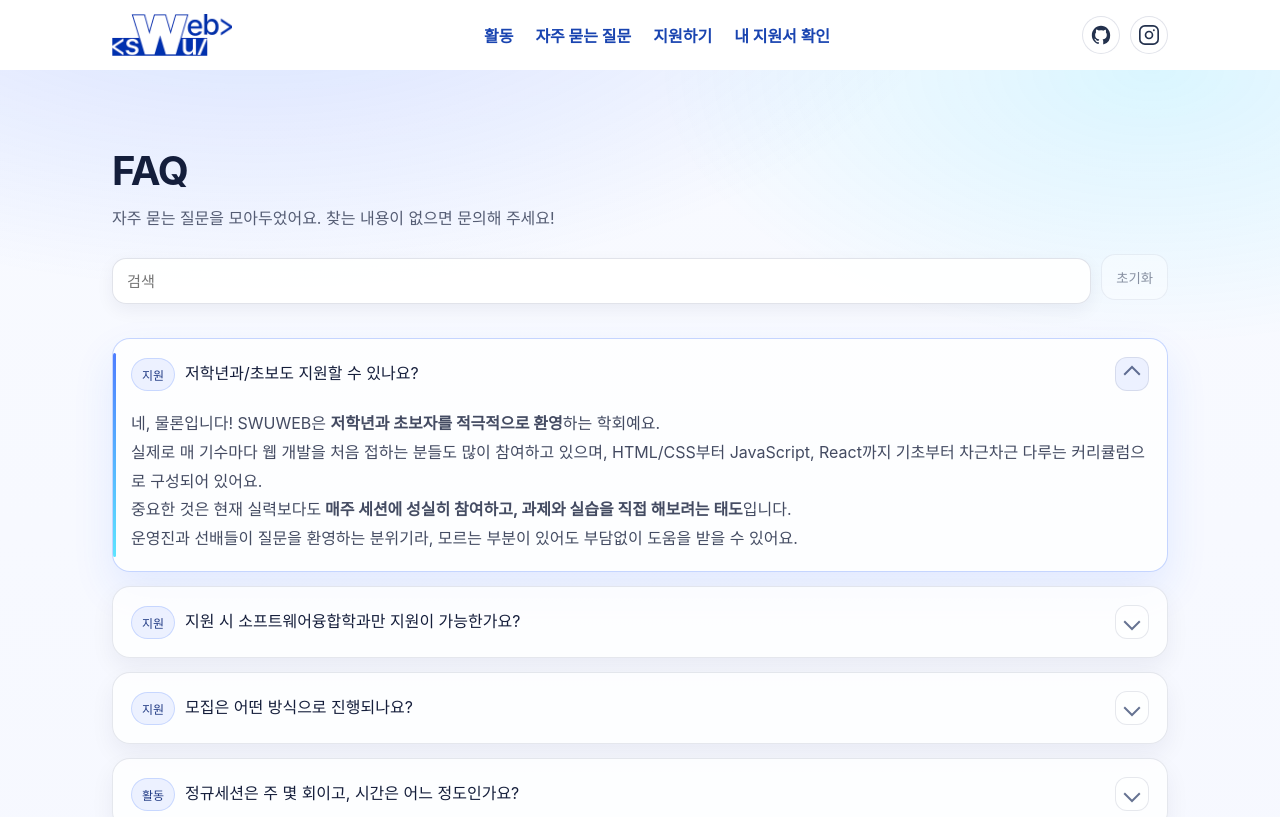
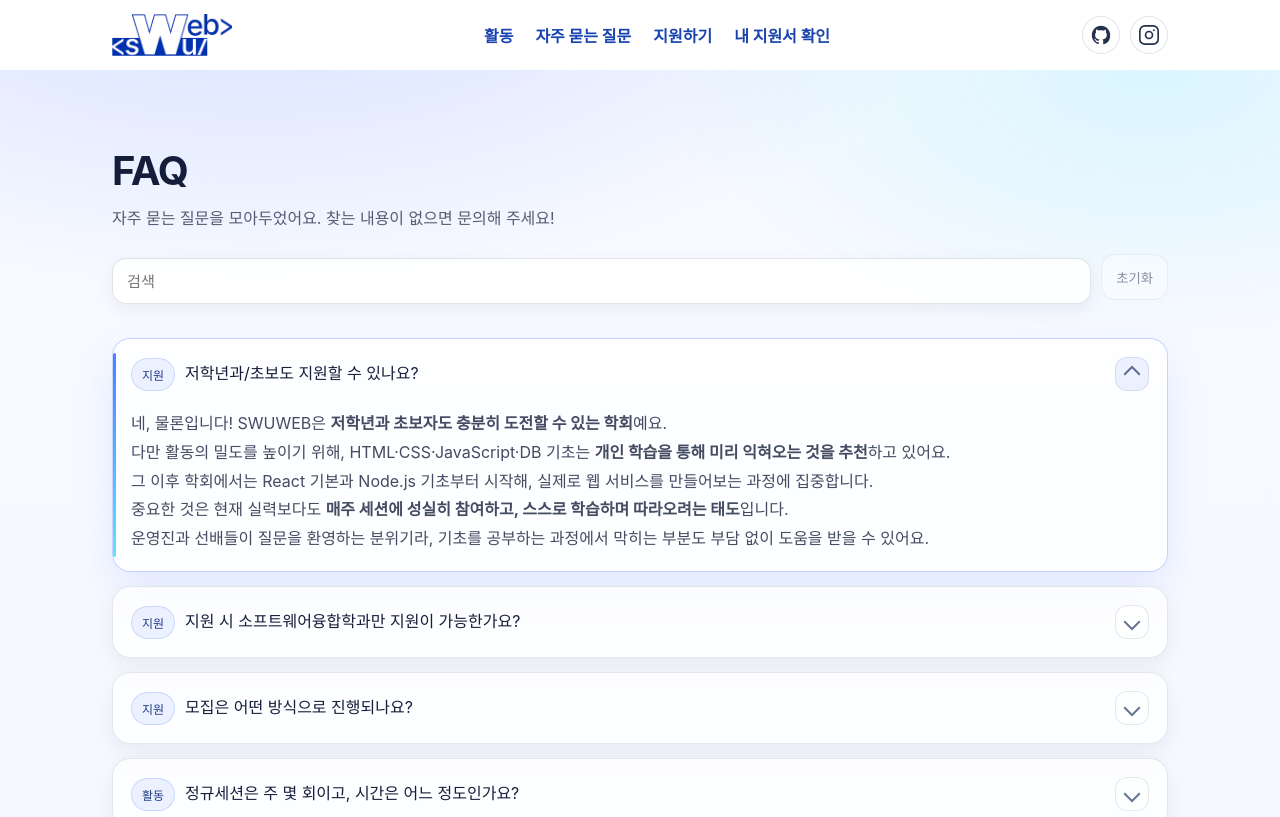
Before and after one commit to chae1125/swuweb-homepage, a React (Vite) app: page /faq in a window 1280 px wide. Shown: the top 817 px of the page. Built offline with nearby package versions, Linux system fonts and the light colour scheme.

Commit message:
:art: Fix: 지원 FAQ 내용 수정 및 문장 개선

```diff
--- a/src/components/apply/data/applyData.ts
+++ b/src/components/apply/data/applyData.ts
@@ -9,7 +9,7 @@ export const APPLY_INFO: ApplyInfoCard[] = [
 
 export const APPLY_STEPS: ApplyStep[] = [
   { title: "서류 지원", date: "1/15 ~ 1/25", desc: "왜 SWUWEB에 지원하게 되었는지, 어떤 활동을 기대하고 있는지 자유롭게 적어주세요." },
-  { title: "비대면 면접", date: "1/26 ~ 1/28", desc: "지원서 내용을 바탕으로 관심사와 학회 활동에 대해 가볍게 이야기를 나눕니다." },
+  { title: "비대면 면접", date: "1/27 ~ 1/29", desc: "지원서 내용을 바탕으로 관심사와 학회 활동에 대해 가볍게 이야기를 나눕니다." },
   { title: "합격 발표", date: "1/30", desc: "합격 여부는 개별적으로 안내되며, 이후 활동을 위한 채널로 초대됩니다." },
   { title: "OT 시작", date: "2월 첫째 주", desc: "학회 운영 방식과 앞으로의 일정, 팀·스터디 구성을 함께 안내합니다." },
 ];
--- a/src/components/faq/data/FaqData.tsx
+++ b/src/components/faq/data/FaqData.tsx
@@ -7,21 +7,22 @@ export const FAQS: FaqItemType[] = [
     a: (
       <>
         네, 물론입니다! SWUWEB은{" "}
-        <strong>저학년과 초보자를 적극적으로 환영</strong>하는 학회예요.
+        <strong>저학년과 초보자도 충분히 도전할 수 있는 학회</strong>예요.
         <br />
-        실제로 매 기수마다 웹 개발을 처음 접하는 분들도 많이 참여하고 있으며,
-        HTML/CSS부터 JavaScript, React까지 기초부터 차근차근 다루는 커리큘럼으로
-        구성되어 있어요.
+        다만 활동의 밀도를 높이기 위해, HTML·CSS·JavaScript·DB 기초는{" "}
+        <strong>개인 학습을 통해 미리 익혀오는 것을 추천</strong>하고 있어요.
         <br />
-        중요한 것은 현재 실력보다도
+        그 이후 학회에서는 React 기본과 Node.js 기초부터 시작해, 실제로 웹
+        서비스를 만들어보는 과정에 집중합니다.
+        <br />
+        중요한 것은 현재 실력보다도{" "}
         <strong>
-          {" "}
-          매주 세션에 성실히 참여하고, 과제와 실습을 직접 해보려는 태도
+          매주 세션에 성실히 참여하고, 스스로 학습하며 따라오려는 태도
         </strong>
         입니다.
         <br />
-        운영진과 선배들이 질문을 환영하는 분위기라, 모르는 부분이 있어도
-        부담없이 도움을 받을 수 있어요.
+        운영진과 선배들이 질문을 환영하는 분위기라, 기초를 공부하는 과정에서
+        막히는 부분도 부담 없이 도움을 받을 수 있어요.
       </>
     ),
   },
@@ -30,11 +31,16 @@ export const FAQS: FaqItemType[] = [
     q: "지원 시 소프트웨어융합학과만 지원이 가능한가요?",
     a: (
       <>
-        전공에 대한 제한은 없습니다.
+        SWUWEB은 소프트웨어융합학과 내에서 운영되는 소학회로,
+        <strong> 소프트웨어융합학과 본전공생 또는 복수전공생, 부전공생</strong>을 대상으로
+        지원을 받고 있습니다.
         <br />
-        소프트웨어융합학과가 아니어도 충분히 지원하실 수 있으며,
-        학과보다 <strong> 학회 활동에 얼마나 적극적으로 참여할 수 있는지, 얼마나 흥미를 가지고 있는지</strong>
-        를 더 중요하게 보고 있습니다.
+        학과 외 학생분들의 관심에 감사드리며, 현재는 학회 운영 특성상 모집
+        대상을 전공생으로 한정하고 있습니다.
+        <br />
+        다만 학년이나 개발 경험 여부와는 무관하게,
+        <strong> 성실한 참여 의지와 학습 태도</strong>를 가장 중요하게 보고
+        있습니다.
       </>
     ),
   },
@@ -71,14 +77,14 @@ export const FAQS: FaqItemType[] = [
         기본적으로 <strong>주 1회 정규세션</strong>이 진행됩니다.
         <br />
         정규세션에서는 주차별 주제에 맞춰 이론 설명과 실습, 그리고 과제 안내까지
-        함께 이루어져요.
+        함께 이루어집니다.
         <br />
         이 외에도 파트별 스터디나 팀 프로젝트 기간에는 팀 상황에 따라 추가적인
         모임이 있을 수 있습니다.
         <br />
         요일과 시간은 학기 초에
         <strong> 구성원들의 시간표를 최대한 반영</strong>하여 결정되며, 보통
-        평일 저녁 시간대에 진행되는 경우가 많아요.
+        평일 저녁 시간대에 진행되는 경우가 많습니다.
       </>
     ),
   },
```
